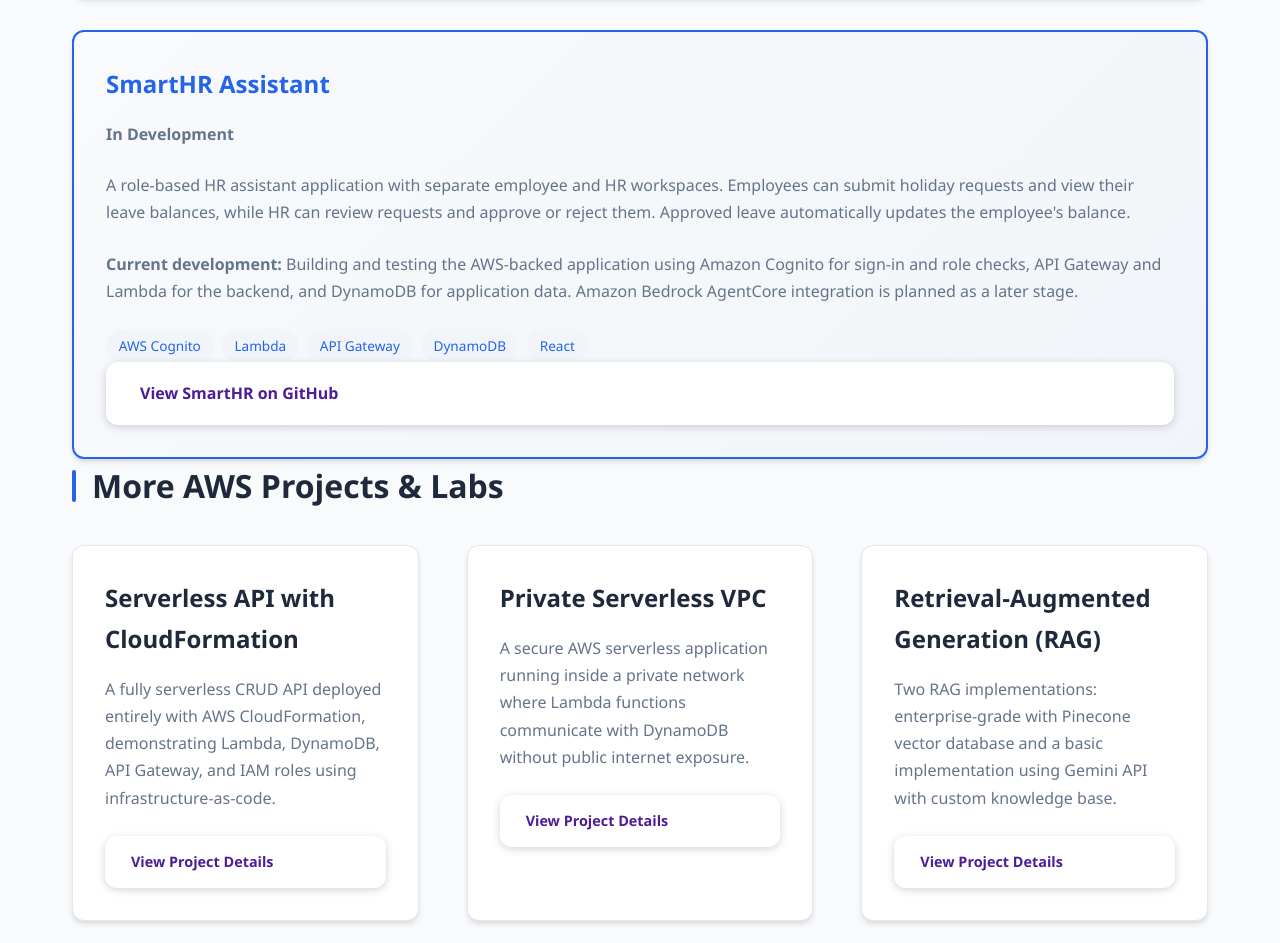
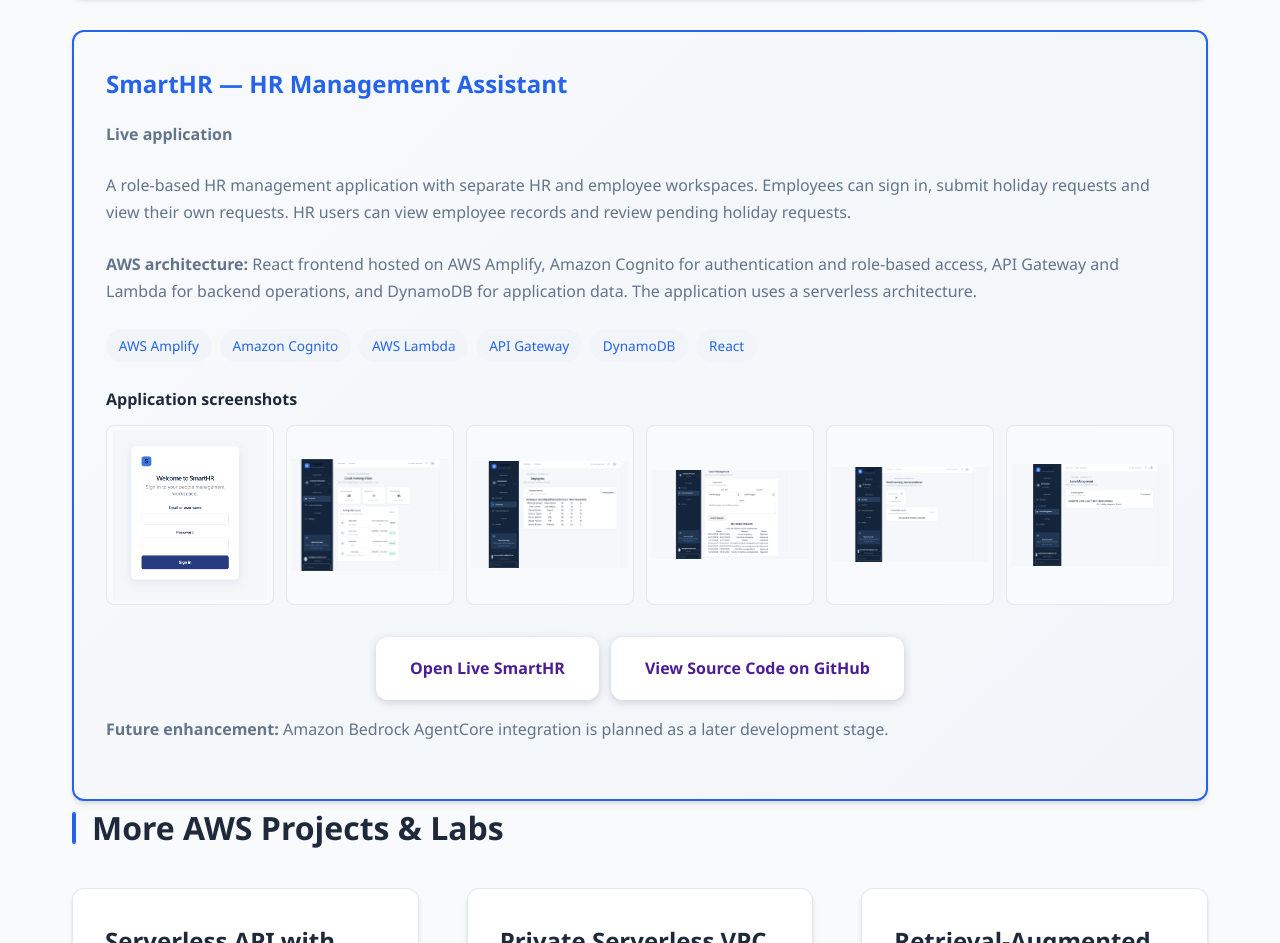
Before and after one commit to Jazblue/mywebsite, a plain HTML site: page index.html in a window 1280 px wide. Shown: the part 10502-11445 px from the top of the page. Drawn offline with Linux system fonts and the light colour scheme.

Commit message:
Update SmartHR portfolio card with live app and screenshots

```diff
--- a/index.html
+++ b/index.html
@@ -639,18 +639,32 @@ AI-powered voice support system using Vapi for AI voice orchestration, Twilio fo
             </div>
                     <div class="cards-grid cards-2" style="margin-top: 2rem;">
                 <div class="card featured-card">
-                    <h3>SmartHR Assistant</h3>
-                    <p><strong>In Development</strong></p>
-                    <p>A role-based HR assistant application with separate employee and HR workspaces. Employees can submit holiday requests and view their leave balances, while HR can review requests and approve or reject them. Approved leave automatically updates the employee's balance.</p>
-                    <p><strong>Current development:</strong> Building and testing the AWS-backed application using Amazon Cognito for sign-in and role checks, API Gateway and Lambda for the backend, and DynamoDB for application data. Amazon Bedrock AgentCore integration is planned as a later stage.</p>
+                    <h3>SmartHR — HR Management Assistant</h3>
+                    <p><strong>Live application</strong></p>
+                    <p>A role-based HR management application with separate HR and employee workspaces. Employees can sign in, submit holiday requests and view their own requests. HR users can view employee records and review pending holiday requests.</p>
+                    <p><strong>AWS architecture:</strong> React frontend hosted on AWS Amplify, Amazon Cognito for authentication and role-based access, API Gateway and Lambda for backend operations, and DynamoDB for application data. The application uses a serverless architecture.</p>
                     <div class="tags">
-                        <span class="tag">AWS Cognito</span>
-                        <span class="tag">Lambda</span>
+                        <span class="tag">AWS Amplify</span>
+                        <span class="tag">Amazon Cognito</span>
+                        <span class="tag">AWS Lambda</span>
                         <span class="tag">API Gateway</span>
                         <span class="tag">DynamoDB</span>
                         <span class="tag">React</span>
                     </div>
-                    <a href="https://github.com/Jazblue/SmartHR" target="_blank" rel="noopener noreferrer" class="btn btn-primary" style="width: 100%; text-align: center;">View SmartHR on GitHub</a>
+                    <h4 style="margin: 1.5rem 0 0.75rem;">Application screenshots</h4>
+                    <div style="display: grid; grid-template-columns: repeat(auto-fit, minmax(140px, 1fr)); gap: 0.75rem; margin-bottom: 1.5rem;">
+                        <img src="images/loginscreen.PNG" alt="SmartHR login screen" loading="lazy" style="display:block;width:100%;height:180px;object-fit:contain;background:#f8fafc;border:1px solid var(--border);border-radius:8px;padding:0.25rem;">
+                        <img src="images/employeesscreen.PNG" alt="SmartHR employee workspace" loading="lazy" style="display:block;width:100%;height:180px;object-fit:contain;background:#f8fafc;border:1px solid var(--border);border-radius:8px;padding:0.25rem;">
+                        <img src="images/backendemployees.PNG" alt="SmartHR employee records view" loading="lazy" style="display:block;width:100%;height:180px;object-fit:contain;background:#f8fafc;border:1px solid var(--border);border-radius:8px;padding:0.25rem;">
+                        <img src="images/employeeholidayrequest.PNG" alt="SmartHR employee holiday request" loading="lazy" style="display:block;width:100%;height:180px;object-fit:contain;background:#f8fafc;border:1px solid var(--border);border-radius:8px;padding:0.25rem;">
+                        <img src="images/backandadminpendingholidayrequest.PNG" alt="SmartHR HR pending holiday requests" loading="lazy" style="display:block;width:100%;height:180px;object-fit:contain;background:#f8fafc;border:1px solid var(--border);border-radius:8px;padding:0.25rem;">
+                        <img src="images/backendcheckingholidayrequests.PNG" alt="SmartHR holiday request management" loading="lazy" style="display:block;width:100%;height:180px;object-fit:contain;background:#f8fafc;border:1px solid var(--border);border-radius:8px;padding:0.25rem;">
+                    </div>
+                    <div class="hero-buttons" style="display:flex;flex-wrap:wrap;gap:0.75rem;">
+                        <a href="https://main.dinb3dclppt82.amplifyapp.com" target="_blank" rel="noopener noreferrer" class="btn btn-primary">Open Live SmartHR</a>
+                        <a href="https://github.com/Jazblue/SmartHR" target="_blank" rel="noopener noreferrer" class="btn btn-outline">View Source Code on GitHub</a>
+                    </div>
+                    <p style="margin-top: 1rem;"><strong>Future enhancement:</strong> Amazon Bedrock AgentCore integration is planned as a later development stage.</p>
                 </div>
             </div>
 </section>
```
